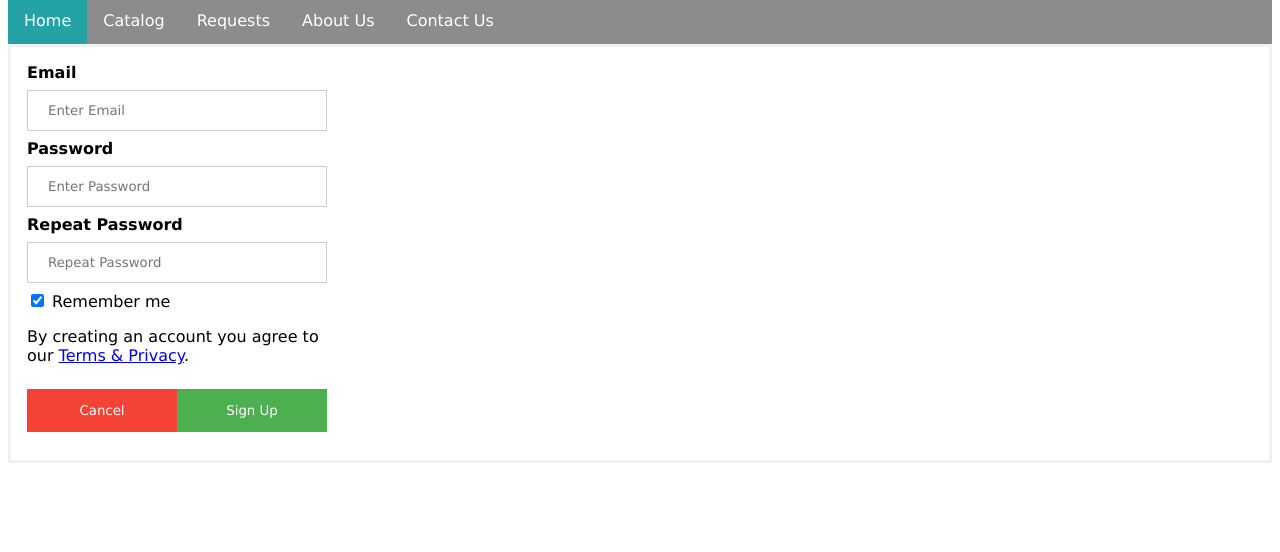
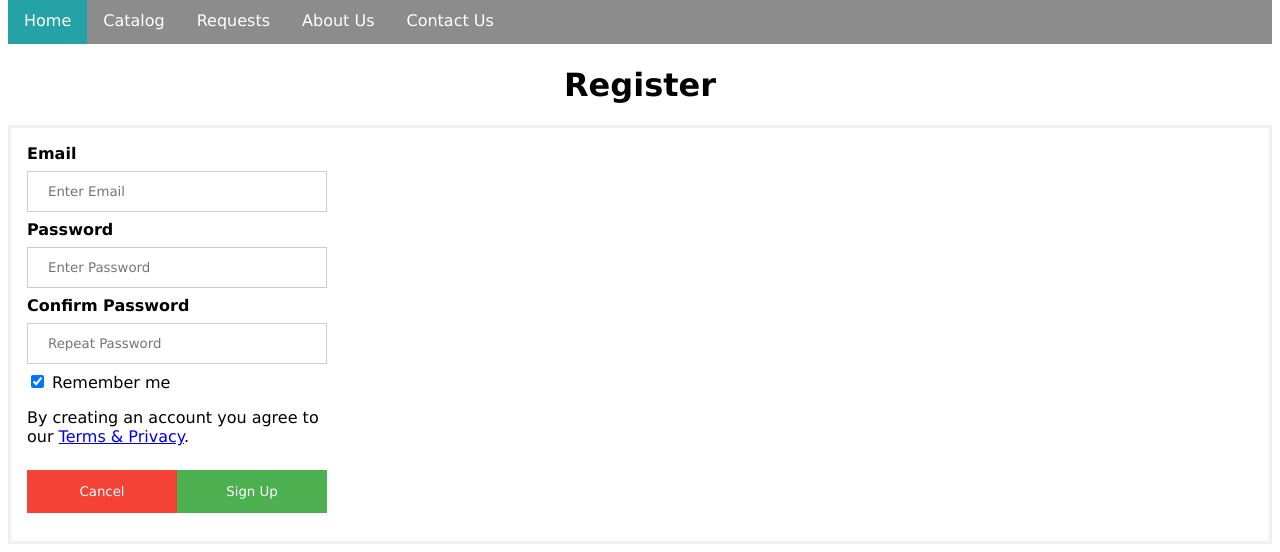
Before and after one commit to DavidIraheta/CFAAC-Classfieds, a plain HTML site: page signup.html in a window 1280 px wide. Shown: the part 299-851 px from the top of the page. Before the commit the page ends 800 px from the top, so only its background shows below. Drawn offline with Linux system fonts and the light colour scheme.

Commit message:
Add files via upload

```diff
--- a/signup.html
+++ b/signup.html
@@ -41,6 +41,13 @@
 	</ul>
 
 
+	<center>
+	<div class="header">
+	<h1>Register</h1>
+	</div>
+	</center>
+
+
 	<form action="action_page.php">
   <div class="container">
     <label><b>Email</b></label>
@@ -49,7 +56,7 @@
     <label><b>Password</b></label>
     <input type="password" placeholder="Enter Password" name="psw" required>
 
-    <label><b>Repeat Password</b></label>
+    <label><b>Confirm Password</b></label>
     <input type="password" placeholder="Repeat Password" name="psw-repeat" required>
     <input type="checkbox" checked="checked"> Remember me
     <p>By creating an account you agree to our <a href="#">Terms & Privacy</a>.</p>
```
